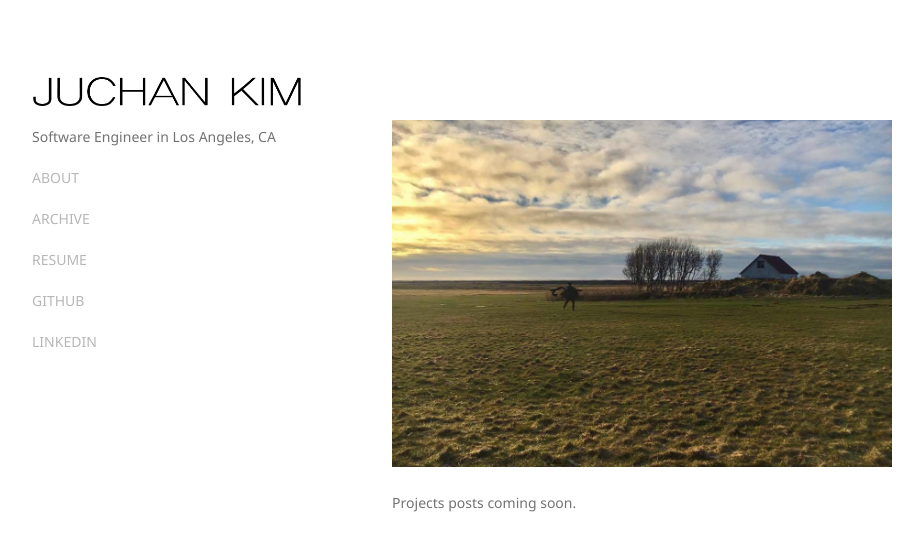
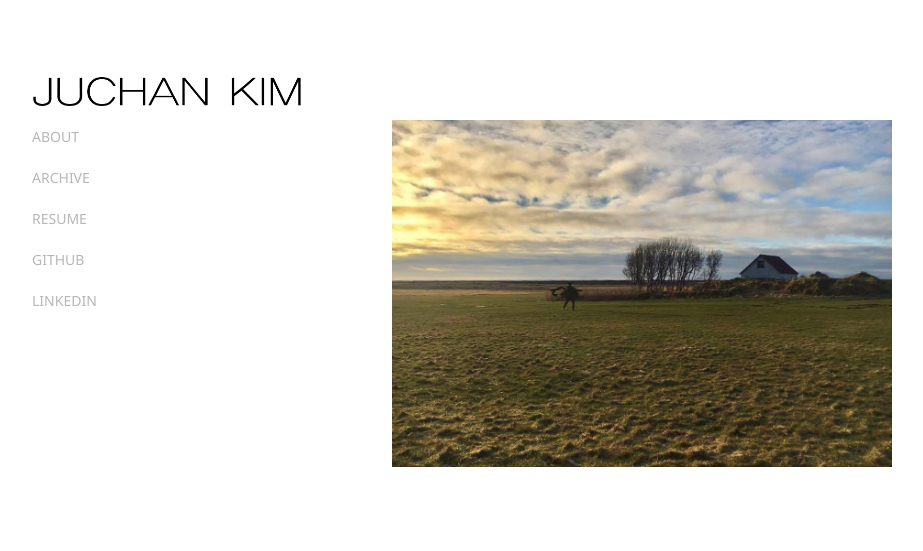
Before and after one commit to juchankim/juchankim.github.io, a Jekyll site: the page built from index.md, in a window 1280 px wide. Shown: the top 551 px of the page, without its empty margins (178-1101 px from the left). Built offline with Jekyll 4.4.1, drawn with Linux system fonts in a browser that asks for light colours.

Commit message:
delete descrp

```diff
--- a/_layouts/default.html
+++ b/_layouts/default.html
@@ -16,7 +16,7 @@
       <header>
 
         <a href = "{{ '/' }}"><img src="/assets/title.png"></a>
-        <p>{{ site.description | default: site.github.project_tagline }}</p>
+        <!-- <p>{{ site.description | default: site.github.project_tagline }}</p> -->
 
 
 
--- a/_layouts/page.html
+++ b/_layouts/page.html
@@ -3,6 +3,6 @@ layout: default
 ---
 
 <div class="page">
-  <h1 class="page-title">{{ page.title }}</h1>
+ <!--  <h1 class="page-title">{{ page.title }}</h1> -->
   {{ content }}
 </div>
--- a/index.md
+++ b/index.md
@@ -6,4 +6,4 @@ title: Home
 
 <img src="/assets/main.jpg">
 
-Projects posts coming soon.
+<!-- Projects posts coming soon.  -->
```
